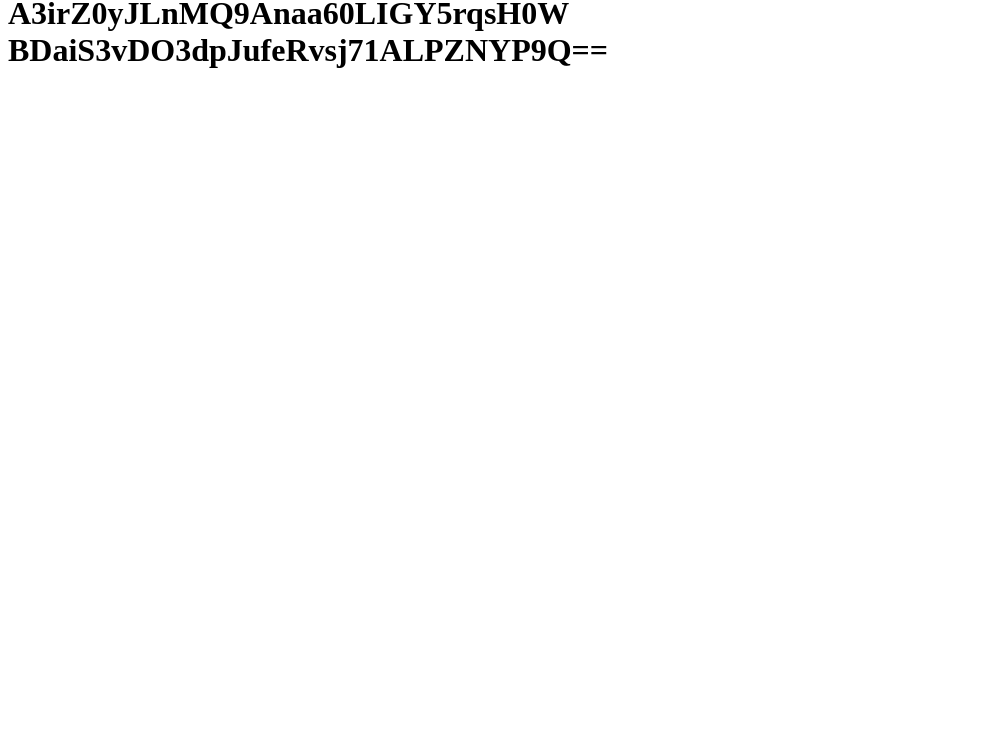
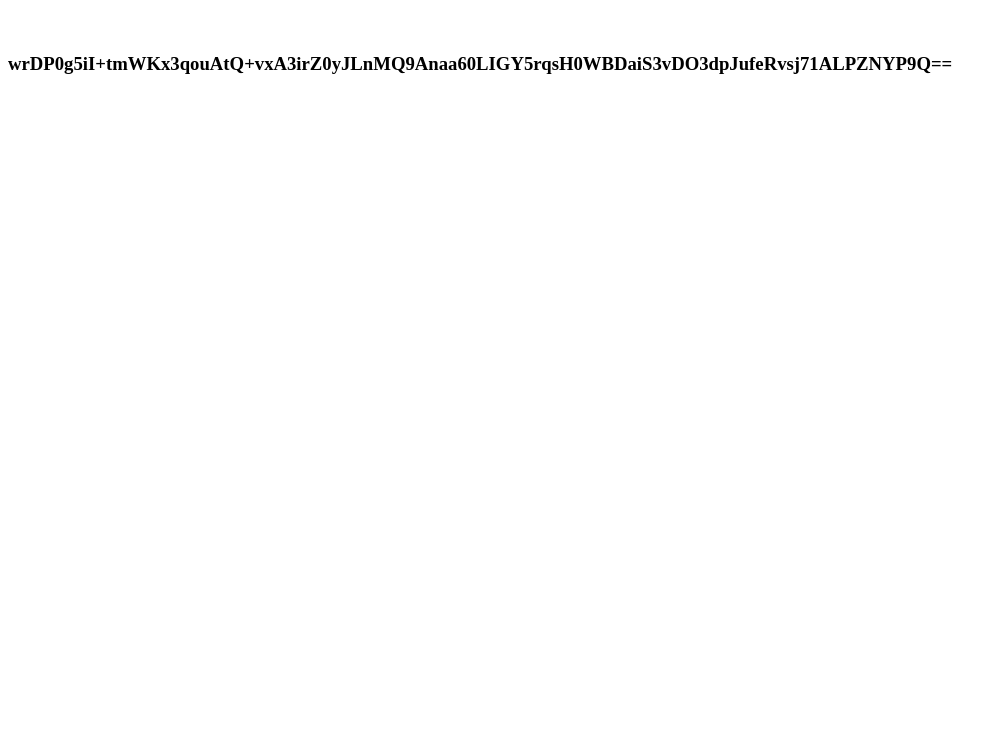
Before and after one commit to cryptographex/cryptographex.github.io, a plain HTML site: page index.html in a window 1280 px wide. Shown: the part 50-800 px from the top of the page, without its empty margins (0-1007 px from the left). Drawn offline with Linux system fonts and the light colour scheme.

Commit message:
Update index.html

```diff
--- a/index.html
+++ b/index.html
@@ -1,2 +1,2 @@
-<h1>ENCRYPTED TEXT:
-wrDP0g5iI+tmWKx3qouAtQ+vx<br>A3irZ0yJLnMQ9Anaa60LIGY5rqsH0W<br>BDaiS3vDO3dpJufeRvsj71ALPZNYP9Q==</h1>
+<h1>ENCRYPTED TEXT:</h1><br>
+<h3>wrDP0g5iI+tmWKx3qouAtQ+vxA3irZ0yJLnMQ9Anaa60LIGY5rqsH0WBDaiS3vDO3dpJufeRvsj71ALPZNYP9Q==</h3>
```
